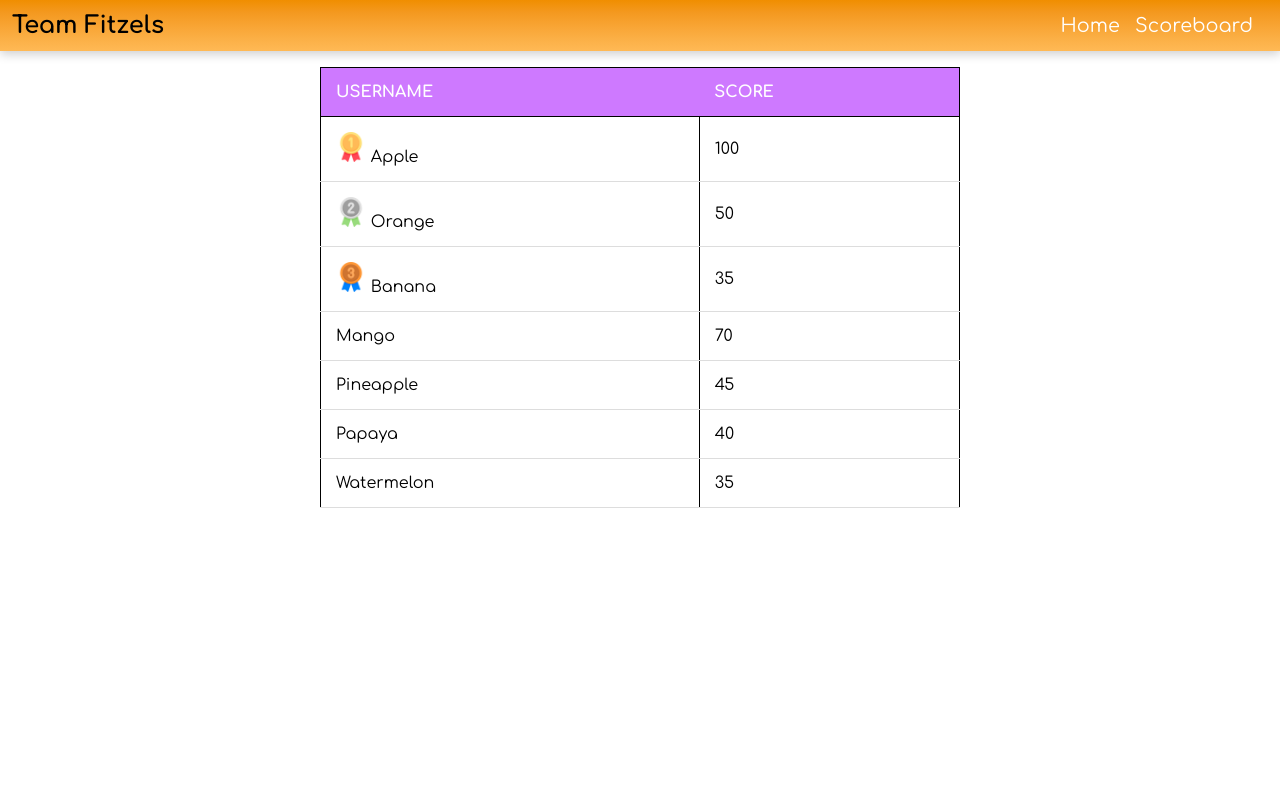
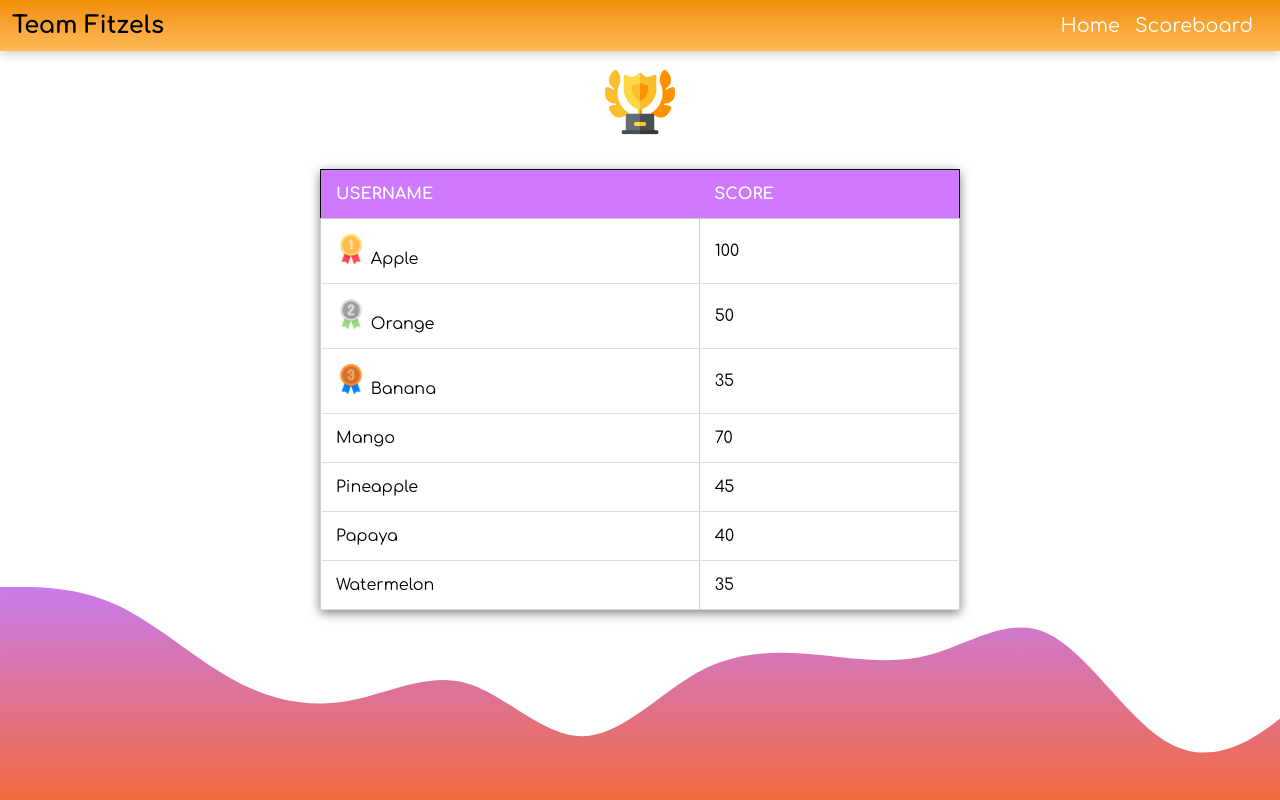
Before and after one commit to sutedalm/trashgame, a React (Create React App) app: page /scoreboard in a window 1280 px wide. Built offline with nearby package versions, Linux system fonts and the light colour scheme; no server answers; what handsfree would draw is missing.

Commit message:
Add shapes and styles to scoreboard

```diff
--- a/src/Scoreboard/Scoreboard.css
+++ b/src/Scoreboard/Scoreboard.css
@@ -1,5 +1,40 @@
+.scoreBoardContainer {
+    width: 100%;
+    height: 100%;
+    /* display: block; */
+    /* align-items: center; */
+}
+
 .cantConnectToDataBase {
-    padding-left: 1em;
     color: red;
     font-style: italic;
 }
+
+.trophyImage {
+    width: 70px;
+    margin: auto auto 0;
+    padding: 1em;
+}
+
+.trophyImageContainer {
+    display: flex;
+    align-content: center;
+    width: 100%;
+}
+
+.fancyScoreboardShape {
+    /* margin: 0;
+    width: 100%;
+    height: 100%;
+    bottom: 300px; */
+    transform: rotate(0deg);
+    transition: 0.3s;
+    position: fixed;
+    bottom: 0;
+    z-index: -10;
+}
+
+.wavePath {
+    transform: translate(0, 0px);
+    opacity: 1;
+}
--- a/src/Scoreboard/Scoreboard.js
+++ b/src/Scoreboard/Scoreboard.js
@@ -24,9 +24,30 @@ function Scoreboard() {
         { USERNAME: "Watermelon", SCORE: 35 },
     ];
     return !!data ? (
-        <div>
+        <div className="scoreBoardContainer">
             <Header />
+            <div className="trophyImageContainer">
+                <img className="trophyImage" src="/places/trophy.png"></img>
+            </div>
             <Table data={data} />
+            <svg
+                className="fancyScoreboardShape"
+                viewBox="0 0 1440 240"
+                version="1.1"
+                xmlns="http://www.w3.org/2000/svg"
+            >
+                <defs>
+                    <linearGradient id="sw-gradient-0" x1="0" x2="0" y1="1" y2="0">
+                        <stop stop-color="rgba(243, 106, 62, 1)" offset="0%"></stop>
+                        <stop stop-color="rgba(199.987, 123.488, 237.241, 1)" offset="100%"></stop>
+                    </linearGradient>
+                </defs>
+                <path
+                    className="wavePath"
+                    fill="url(#sw-gradient-0)"
+                    d="M0,0L21.8,0C43.6,0,87,0,131,20C174.5,40,218,80,262,104C305.5,128,349,136,393,128C436.4,120,480,96,524,108C567.3,120,611,168,655,168C698.2,168,742,120,785,96C829.1,72,873,72,916,76C960,80,1004,88,1047,76C1090.9,64,1135,32,1178,52C1221.8,72,1265,144,1309,172C1352.7,200,1396,184,1440,148C1483.6,112,1527,56,1571,36C1614.5,16,1658,32,1702,32C1745.5,32,1789,16,1833,44C1876.4,72,1920,144,1964,152C2007.3,160,2051,104,2095,72C2138.2,40,2182,32,2225,60C2269.1,88,2313,152,2356,152C2400,152,2444,88,2487,72C2530.9,56,2575,88,2618,116C2661.8,144,2705,168,2749,164C2792.7,160,2836,128,2880,108C2923.6,88,2967,80,3011,76C3054.5,72,3098,72,3120,72L3141.8,72L3141.8,240L3120,240C3098.2,240,3055,240,3011,240C2967.3,240,2924,240,2880,240C2836.4,240,2793,240,2749,240C2705.5,240,2662,240,2618,240C2574.5,240,2531,240,2487,240C2443.6,240,2400,240,2356,240C2312.7,240,2269,240,2225,240C2181.8,240,2138,240,2095,240C2050.9,240,2007,240,1964,240C1920,240,1876,240,1833,240C1789.1,240,1745,240,1702,240C1658.2,240,1615,240,1571,240C1527.3,240,1484,240,1440,240C1396.4,240,1353,240,1309,240C1265.5,240,1222,240,1178,240C1134.5,240,1091,240,1047,240C1003.6,240,960,240,916,240C872.7,240,829,240,785,240C741.8,240,698,240,655,240C610.9,240,567,240,524,240C480,240,436,240,393,240C349.1,240,305,240,262,240C218.2,240,175,240,131,240C87.3,240,44,240,22,240L0,240Z"
+                ></path>
+            </svg>
         </div>
     ) : (
         <div>
--- a/src/Scoreboard/Table.css
+++ b/src/Scoreboard/Table.css
@@ -5,6 +5,8 @@
     border-collapse: collapse;
     margin-left: auto;
     margin-right: auto;
+    background: rgba(255, 255, 255, 0.9);
+    box-shadow: 0 3px 10px rgb(0 0 0 / 0.5);
 }
 
 th,
@@ -24,12 +26,12 @@ tr:hover {
 th {
     background-color: #ce79ff;
     color: white;
-    border-bottom: 1px solid #000;
+    border-bottom: 1px solid rgb(204, 204, 204);
 }
 
 td {
-    border-left: 1px solid #000;
-    border-right: 1px solid #000;
+    border-left: 1px solid rgb(204, 204, 204);
+    border-right: 1px solid rgb(204, 204, 204);
 }
 
 .firstPlaceImg {
```
Also changed, not shown: public/places/trophy.png (added), public/places/winner.png (added).
